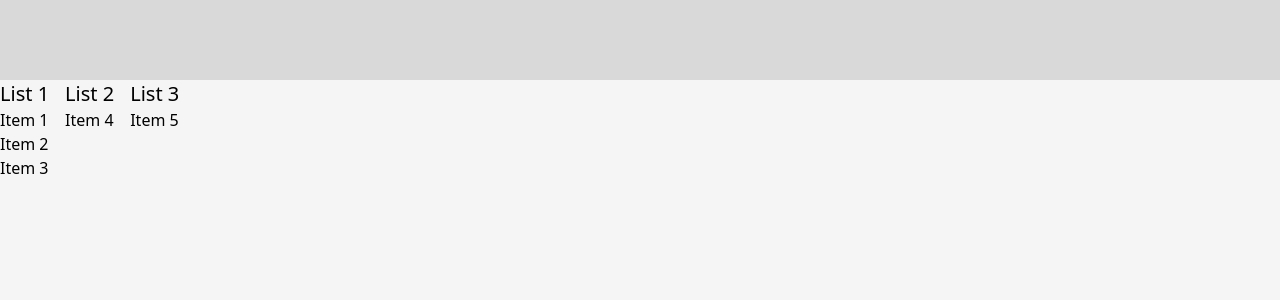
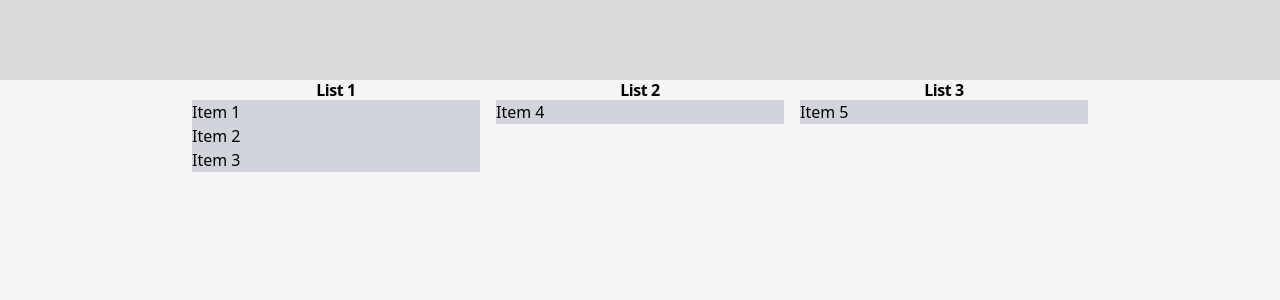
Before and after one commit to brendan-jarvis/shopping-list, a Next.js app: page / in a window 1280 px wide. Shown: the top 300 px of the page. Built offline with nearby package versions, Linux system fonts and the light colour scheme.

Commit message:
Header styling

```diff
--- a/src/pages/index.tsx
+++ b/src/pages/index.tsx
@@ -61,9 +61,11 @@ const data: List[] = [
 
 const Card = ({ list }: CardProps) => {
   return (
-    <div className="card">
-      <h2 className="card-title text-xl">{list.name}</h2>
-      <ul>
+    <div className="w-72 h-96">
+      <h2 className="font-inter text-base font-bold leading-5 tracking-tight text-center">
+        {list.name}
+      </h2>
+      <ul className="bg-gray-300">
         {list.items.map((item) => (
           <li key={item.id}>{item.content}</li>
         ))}
@@ -76,10 +78,12 @@ const Home = () => {
   return (
     <>
       <Nav />
-      <div className="flex gap-4">
-        {data.map((list) => (
-          <Card key={list.id} list={list} />
-        ))}
+      <div className="flex items-center justify-center">
+        <div className="flex gap-4">
+          {data.map((list) => (
+            <Card key={list.id} list={list} />
+          ))}
+        </div>
       </div>
     </>
   )
```
